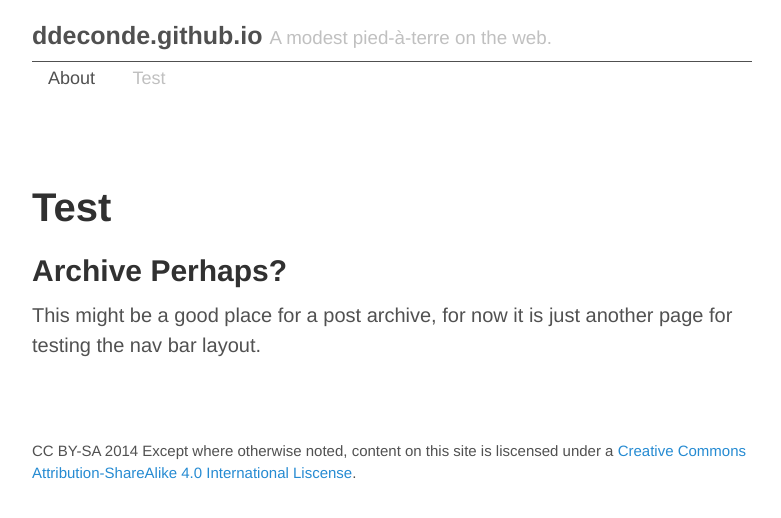
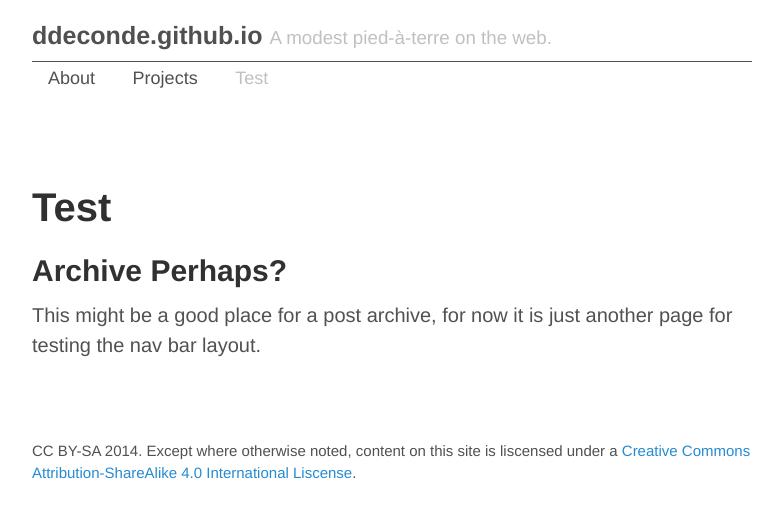
Before and after one commit to ddeconde/ddeconde.github.io, a Jekyll site: the page built from test.md, in a window 1280 px wide. Shown: the top 518 px of the page, without its empty margins (248-1029 px from the left). Built offline with Jekyll 4.4.1, drawn with Linux system fonts in a browser that asks for light colours; Markdown is read by kramdown in place of the engine named in the settings.

Commit message:
nav changes

```diff
--- a/_layouts/default.html
+++ b/_layouts/default.html
@@ -32,7 +32,7 @@
 
       <div class="footer">
         <p>
-         CC BY-SA {{ site.time | date: '%Y' }} Except where otherwise noted, content on this site is liscensed under a <a href="http://creativecommons.org/licenses/by-sa/4.0/">Creative Commons Attribution-ShareAlike 4.0 International Liscense</a>.
+         CC BY-SA {{ site.time | date: '%Y' }}. Except where otherwise noted, content on this site is liscensed under a <a href="http://creativecommons.org/licenses/by-sa/4.0/">Creative Commons Attribution-ShareAlike 4.0 International Liscense</a>.
         </p>
       </div>
     </div>
```
Also changed, not shown: projects.md (added, +10 -0 lines).
